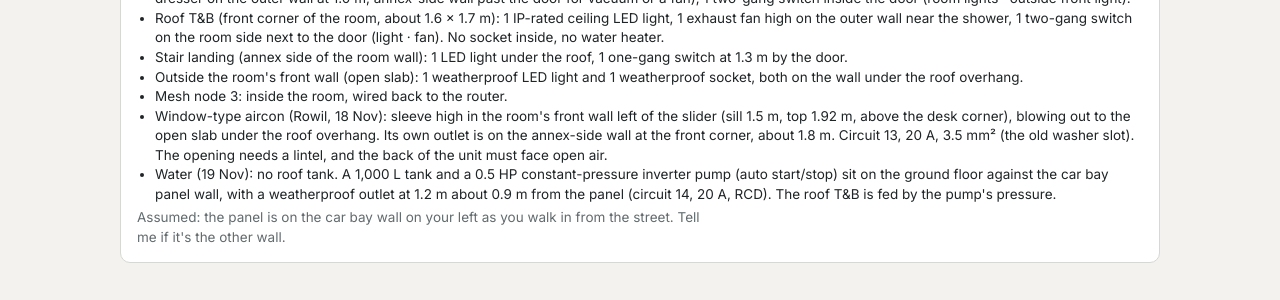
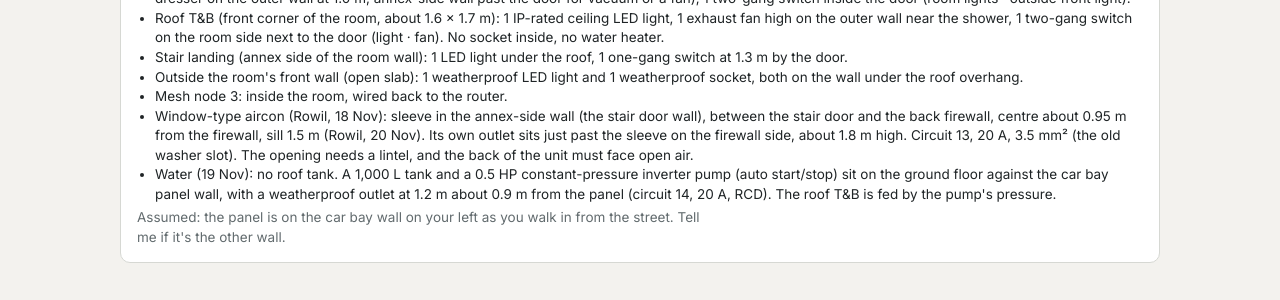
Before and after one commit to tatayotter/navarro-house, a Jekyll site: the page house/electrical-layout-v1.html, which Jekyll copies as it is, in a window 1280 px wide. Shown: the part 1568-1868 px from the top of the page. Built offline with Jekyll 4.4.1, drawn with Linux system fonts in a browser that asks for light colours.

Commit message:
Electrical: roof room window AC outlet follows AC to the stair-door wall
Co-Authored-By: Claude Opus 5.5 <noreply@anthropic.com>
Claude-Session: https://claude.ai/code/session_01RUWgCRNWmTMeAKKYpvsnmJ

```diff
--- a/house/electrical-layout-v1.html
+++ b/house/electrical-layout-v1.html
@@ -102,7 +102,7 @@ td.n{font-variant-numeric:tabular-nums;white-space:nowrap}
 <li>Stair landing (annex side of the room wall): 1 LED light under the roof, 1 one-gang switch at 1.3 m by the door.</li>
 <li>Outside the room's front wall (open slab): 1 weatherproof LED light and 1 weatherproof socket, both on the wall under the roof overhang.</li>
 <li>Mesh node 3: inside the room, wired back to the router.</li>
-<li>Window-type aircon (Rowil, 18 Nov): sleeve high in the room's front wall left of the slider (sill 1.5 m, top 1.92 m, above the desk corner), blowing out to the open slab under the roof overhang. Its own outlet is on the annex-side wall at the front corner, about 1.8 m. Circuit 13, 20 A, 3.5 mm² (the old washer slot). The opening needs a lintel, and the back of the unit must face open air.</li>
+<li>Window-type aircon (Rowil, 18 Nov): sleeve in the annex-side wall (the stair door wall), between the stair door and the back firewall, centre about 0.95 m from the firewall, sill 1.5 m (Rowil, 20 Nov). Its own outlet sits just past the sleeve on the firewall side, about 1.8 m high. Circuit 13, 20 A, 3.5 mm² (the old washer slot). The opening needs a lintel, and the back of the unit must face open air.</li>
 <li>Water (19 Nov): no roof tank. A 1,000 L tank and a 0.5 HP constant-pressure inverter pump (auto start/stop) sit on the ground floor against the car bay panel wall, with a weatherproof outlet at 1.2 m about 0.9 m from the panel (circuit 14, 20 A, RCD). The roof T&amp;B is fed by the pump's pressure.</li></ul>
 <p class="sub">Assumed: the panel is on the car bay wall on your left as you walk in from the street. Tell me if it's the other wall.</p></div>
   </div>
```
